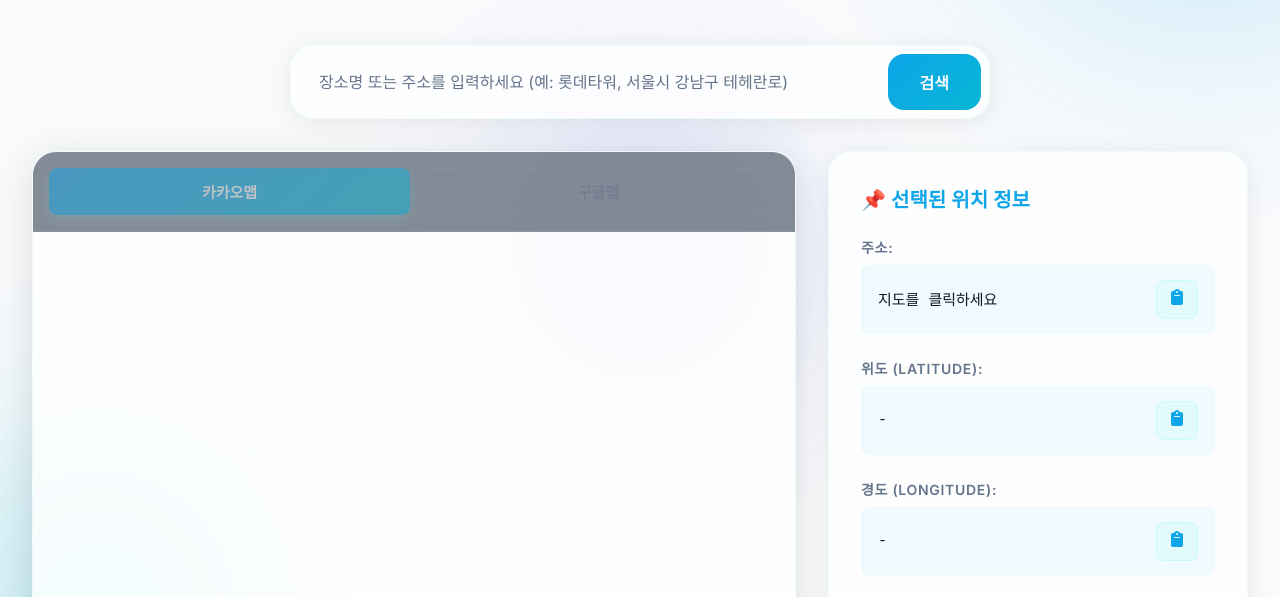
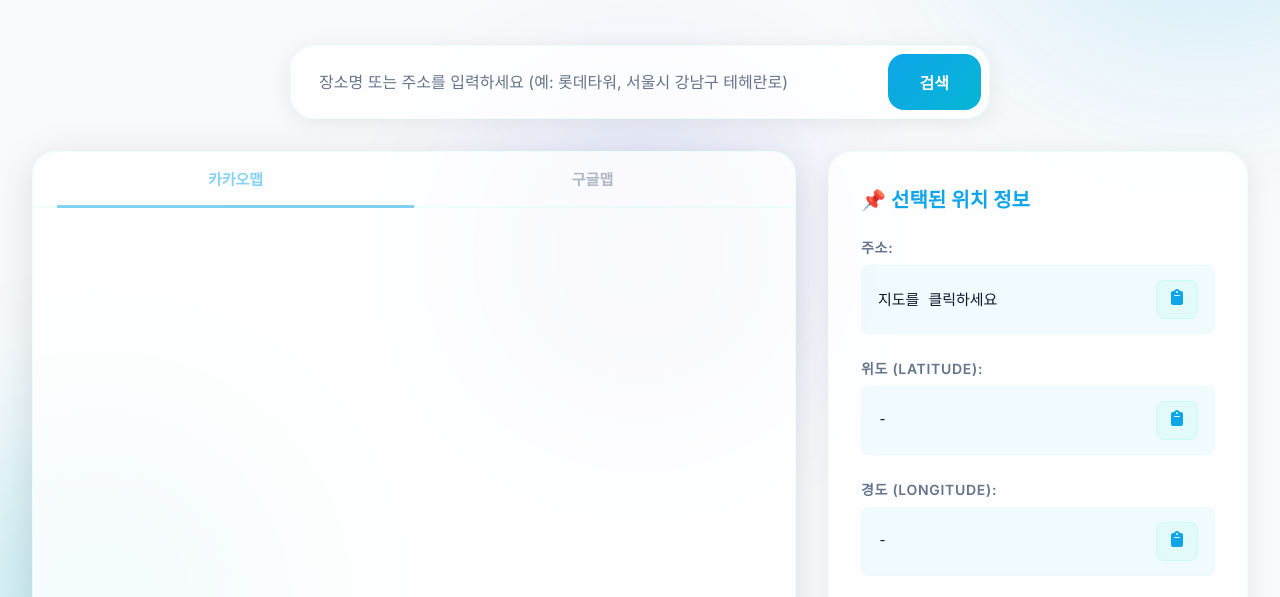
Before and after one commit to jakeon32/kakao-map-picker, a website: page index.html in a window 1280 px wide. Shown: the part 147-744 px from the top of the page. Drawn offline with Linux system fonts and the light colour scheme; no server answers.

Commit message:
Design: 탭 디자인을 미니멀하고 심플하게 개선
주요 변경사항:
- 복잡한 그라데이션 배경 제거
- 언더라인 기반의 깔끔한 탭 디자인
- 텍스트 색상과 하단 보더만으로 상태 표시
- 라이트모드에서 더 밝고 명확한 색상

디자인 세부사항:
- 탭 배경: 투명 (기존: 반투명 배경)
- Active 표시: 하단 3px 언더라인 + 강조 색상
- Hover 효과: 하단 언더라인 살짝 표시
- 비활성 탭: opacity 0.4로 흐리게
- 불필요한 애니메이션 제거 (::before 효과 등)

사용자 경험:
- 더 직관적이고 깔끔한 인터페이스
- 라이트/다크 모드 모두에서 명확한 가시성
- 최소한의 장식으로 콘텐츠에 집중

```diff
--- a/style.css
+++ b/style.css
@@ -139,22 +139,22 @@
 
     /* 지도 탭 라이트모드 */
     .map-tabs {
-        background: rgba(248, 250, 252, 0.5);
-        border-bottom: 1px solid rgba(14, 165, 233, 0.15);
+        background: transparent;
+        border-bottom-color: rgba(14, 165, 233, 0.15);
     }
 
     .map-tab {
-        border: 1px solid rgba(14, 165, 233, 0.2);
         color: var(--color-text-muted);
     }
 
-    .map-tab:hover {
-        border-color: var(--color-accent);
+    .map-tab:hover:not(:disabled) {
         color: var(--color-text);
+        border-bottom-color: rgba(14, 165, 233, 0.4);
     }
 
     .map-tab.active {
-        color: white;
+        color: var(--color-accent);
+        border-bottom-color: var(--color-accent);
     }
 }
 
@@ -439,62 +439,40 @@ header p {
 /* Map Tabs */
 .map-tabs {
     display: flex;
-    gap: var(--spacing-xs);
-    padding: var(--spacing-sm);
-    background: rgba(10, 25, 47, 0.5);
-    border-bottom: 1px solid rgba(100, 255, 218, 0.1);
+    gap: 0;
+    padding: 0 var(--spacing-md);
+    background: transparent;
+    border-bottom: 2px solid rgba(100, 255, 218, 0.1);
 }
 
 .map-tab {
     flex: 1;
-    padding: 0.75rem 1.5rem;
+    padding: 1rem 1.5rem;
     background: transparent;
-    border: 1px solid rgba(100, 255, 218, 0.15);
-    border-radius: var(--radius-sm);
+    border: none;
+    border-bottom: 3px solid transparent;
     color: var(--color-text-muted);
     font-family: var(--font-display);
     font-size: 0.9375rem;
     font-weight: 600;
     cursor: pointer;
-    transition: all var(--transition-fast);
+    transition: all var(--transition-base);
     position: relative;
-    overflow: hidden;
+    margin-bottom: -2px;
 }
 
-.map-tab::before {
-    content: '';
-    position: absolute;
-    top: 0;
-    left: -100%;
-    width: 100%;
-    height: 100%;
-    background: linear-gradient(90deg, transparent, rgba(100, 255, 218, 0.1), transparent);
-    transition: left 0.5s;
-}
-
-.map-tab:hover {
-    border-color: var(--color-accent);
+.map-tab:hover:not(:disabled) {
     color: var(--color-text);
-    transform: translateY(-2px);
-}
-
-.map-tab:hover::before {
-    left: 100%;
+    border-bottom-color: rgba(100, 255, 218, 0.3);
 }
 
 .map-tab.active {
-    background: linear-gradient(135deg, var(--color-accent) 0%, var(--color-accent-secondary) 100%);
-    border-color: var(--color-accent);
-    color: var(--color-primary);
-    box-shadow: 0 4px 12px rgba(100, 255, 218, 0.3);
-}
-
-.map-tab.active:hover {
-    transform: translateY(0);
+    color: var(--color-accent);
+    border-bottom-color: var(--color-accent);
 }
 
 .map-tab:disabled {
-    opacity: 0.5;
+    opacity: 0.4;
     cursor: not-allowed;
     pointer-events: none;
 }
```
